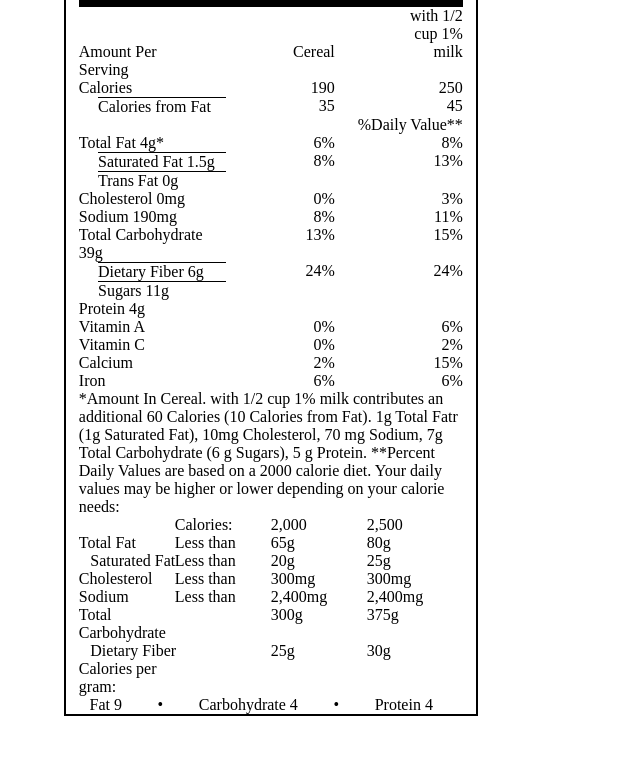
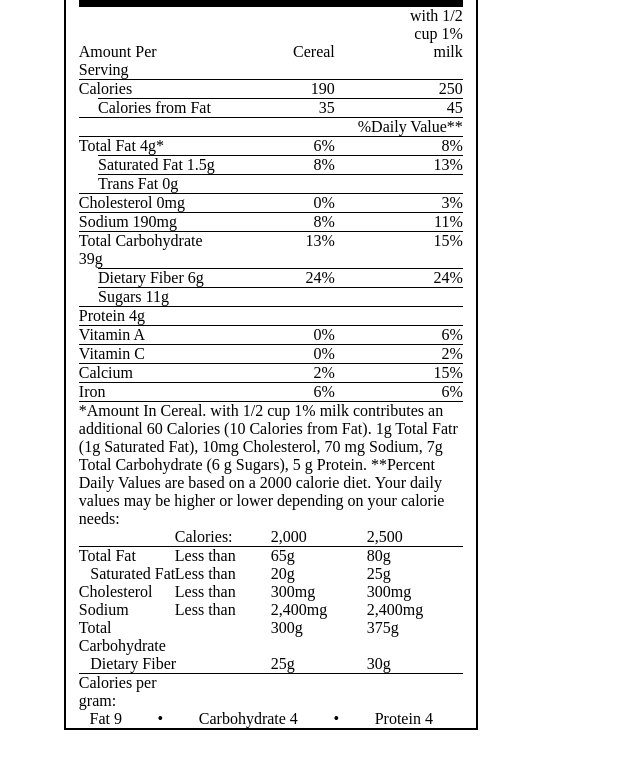
Before and after one commit to Ragenti/FE16-CSS-Day3-Sebastian-Thomas, a plain HTML site: page Thomas/Intermediate/intermediate.html in a window 1280 px wide. Shown: the part 112-880 px from the top of the page, without its empty margins (0-640 px from the left). Drawn offline with Linux system fonts and the light colour scheme.

Commit message:
apply borders

```diff
--- a/Thomas/Intermediate/intermediate.html
+++ b/Thomas/Intermediate/intermediate.html
@@ -45,7 +45,10 @@
             justify-content: space-between;
         }
         .single_end{
-            align-self: flex-end;
+            width: 100%;
+            display: flex;
+            flex-direction: row;
+            justify-content: flex-end;
         }
 
         .row>div{
@@ -99,6 +102,9 @@
             margin-left: 3%;
             margin-right: -3%;
         }
+        .border{
+            border-top: 1px solid black;
+        }
 
 
 
@@ -122,87 +128,87 @@
                 <div>milk</div>
             </div>
             <div class="row">
-                <div class = "first_column">Calories</div>
-                <div>190</div>
-                <div>250</div>
+                <div class = "first_column border">Calories</div>
+                <div class = "border">190</div>
+                <div class = "border">250</div>
             </div>
             <div class="row">
-                <div id = "leck" class = "first_column indent">Calories from Fat</div>
-                <div>35</div>
-                <div>45</div>
+                <div class = "first_column indent">Calories from Fat</div>
+                <div class = "border">35</div>
+                <div class = "border">45</div>
             </div>
         </div>
         <div class="energy column">
-            <div class = "single_end">%Daily Value**</div>
+            <div class = "single_end border">%Daily Value**</div>
             <div class="row">
-                <div class = "first_column">Total Fat 4g*</div>
-                <div>6%</div>
-                <div>8%</div>
+                <div class = "first_column border">Total Fat 4g*</div>
+                <div class = "border">6%</div>
+                <div class = "border">8%</div>
             </div>
             <div class="row">
                 <div class = "first_column indent">Saturated Fat 1.5g</div>
-                <div>8%</div>
-                <div>13%</div>
+                <div class = "border">8%</div>
+                <div class = "border">13%</div>
             </div>
             <div class="row">
                 <div class = "first_column indent">Trans Fat 0g</div>
-                <div></div>
-                <div></div>
+                <div class = "border"></div>
+                <div class = "border"></div>
             </div>
             <div class="row">
-                <div class = "first_column">Cholesterol 0mg</div>
-                <div>0%</div>
-                <div>3%</div>
+                <div class = "first_column border">Cholesterol 0mg</div>
+                <div class = "border">0%</div>
+                <div class = "border">3%</div>
             </div>
             <div class="row">
-                <div class = "first_column">Sodium 190mg</div>
-                <div>8%</div>
-                <div>11%</div>
+                <div class = "first_column border">Sodium 190mg</div>
+                <div class = "border">8%</div>
+                <div class = "border">11%</div>
             </div>
             <div class="row">
-                <div class = "first_column">Total Carbohydrate 39g</div>
-                <div>13%</div>
-                <div>15%</div>
+                <div class = "first_column border">Total Carbohydrate 39g</div>
+                <div class = "border">13%</div>
+                <div class = "border">15%</div>
             </div>
             <div class="row">
                 <div class = "first_column indent">Dietary Fiber 6g</div>
-                <div>24%</div>
-                <div>24%</div>
+                <div class = "border">24%</div>
+                <div class = "border">24%</div>
             </div>
             <div class="row">
                 <div class = "first_column indent">Sugars 11g</div>
-                <div></div>
-                <div></div>
+                <div class = "border"></div>
+                <div class = "border"></div>
             </div>
             <div class="row">
-                <div class = "first_column">Protein 4g</div>
-                <div></div>
-                <div></div>
+                <div class = "first_column border">Protein 4g</div>
+                <div class = "border"></div>
+                <div class = "border"></div>
             </div>
         </div>
         <div class="vitamins column">
             <div class="row">
-                <div class = "first_column">Vitamin A</div>
-                <div>0%</div>
-                <div>6%</div>
+                <div class = "first_column border">Vitamin A</div>
+                <div class = "border">0%</div>
+                <div class = "border">6%</div>
             </div>
             <div class="row">
-                <div class = "first_column">Vitamin C</div>
-                <div>0%</div>
-                <div>2%</div>
+                <div class = "first_column border">Vitamin C</div>
+                <div class = "border">0%</div>
+                <div class = "border">2%</div>
             </div>
             <div class="row">
-                <div class = "first_column">Calcium</div>
-                <div>2%</div>
-                <div>15%</div>
+                <div class = "first_column border">Calcium</div>
+                <div class = "border">2%</div>
+                <div class = "border">15%</div>
             </div>
             <div class="row">
-                <div class = "first_column">Iron</div>
-                <div>6%</div>
-                <div>6%</div>
+                <div class = "first_column border">Iron</div>
+                <div class = "border">6%</div>
+                <div class = "border">6%</div>
             </div>
         </div>
-        <div class="text">
+        <div class="text border">
             *Amount In Cereal. with 1/2 cup 1% milk contributes an additional 60 Calories (10 Calories from Fat). 1g Total Fatr (1g Saturated Fat), 10mg Cholesterol, 70 mg Sodium, 7g Total Carbohydrate (6 g Sugars), 5 g Protein. **Percent Daily Values are based on a 2000 calorie diet. Your daily values may be higher or lower depending on your calorie needs:
         </div>
         <div class = "calories column">
@@ -213,10 +219,10 @@
                 <div>2,500</div>
             </div>
             <div class="row">
-                <div>Total Fat</div>
-                <div>Less than</div>
-                <div>65g</div>
-                <div>80g</div>
+                <div class = "border">Total Fat</div>
+                <div class = "border">Less than</div>
+                <div class = "border">65g</div>
+                <div class = "border">80g</div>
             </div>
             <div class="row">
                 <div class = "calories_indent">Saturated Fat</div>
@@ -249,10 +255,10 @@
                 <div>30g</div>
             </div>
             <div class="row">
-                <div>Calories per gram:</div>
-                <div></div>
-                <div></div>
-                <div></div>
+                <div class = "border">Calories per gram:</div>
+                <div class = "border"></div>
+                <div class = "border"></div>
+                <div class = "border"></div>
             </div>
             <div class="center">
                 <div>Fat 9</div>
```
